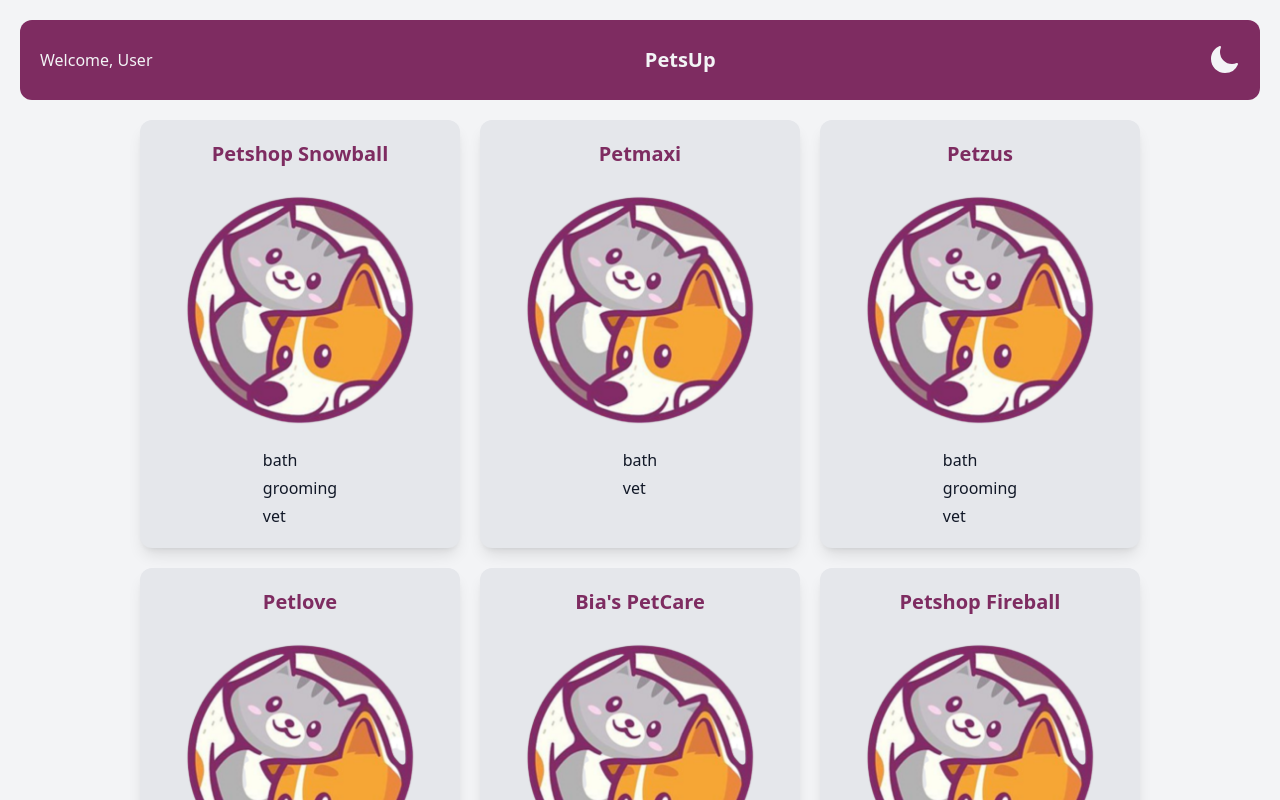
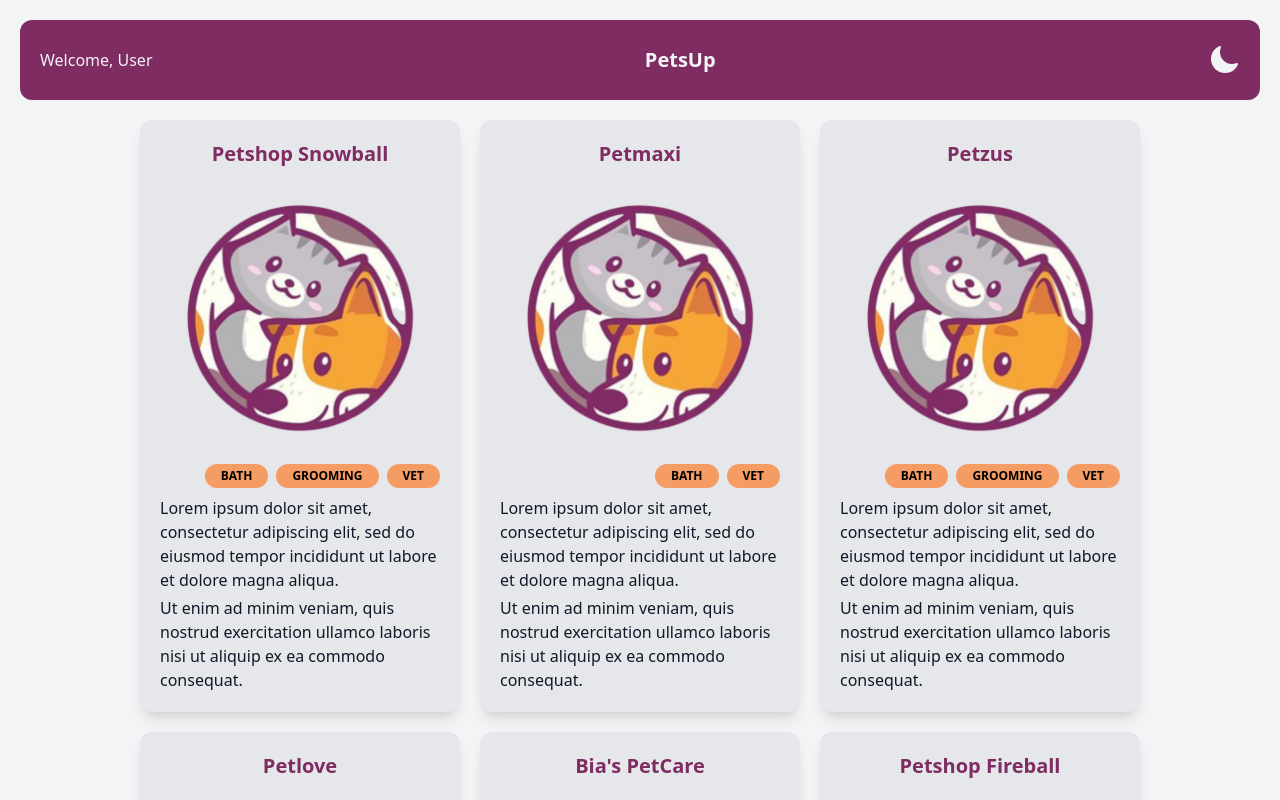
Before and after one commit to MauricioMSoares/react-tailwind, a React (Vite) app: page / in a window 1280 px wide. Shown: the top 800 px of the page. Built offline with nearby package versions, Linux system fonts and the light colour scheme.

Commit message:
feat: updated bio exbition to sections and customized services tags

```diff
--- a/index.html
+++ b/index.html
@@ -2,7 +2,7 @@
 <html lang="en" class="">
   <head>
     <meta charset="UTF-8" />
-    <link rel="icon" type="image/png" href="" />
+    <link rel="icon" type="image/png" href="PETSUP-LOGO-ICON.png" />
     <meta name="viewport" content="width=device-width, initial-scale=1.0" />
     <title>PetsUp</title>
   </head>
--- a/petshops.json
+++ b/petshops.json
@@ -2,42 +2,58 @@
     {
         "name": "Petshop Snowball",
         "image": "/PETSUP-LOGO-ICON.png",
-        "bio": "Lorem ipsum dolor sit amet, consectetur adipiscing elit, sed do eiusmod tempor incididunt ut labore et dolore magna aliqua. Ut enim ad minim veniam, quis nostrud exercitation ullamco laboris nisi ut aliquip ex ea commodo consequat.",
+        "bio": [
+            "Lorem ipsum dolor sit amet, consectetur adipiscing elit, sed do eiusmod tempor incididunt ut labore et dolore magna aliqua.",
+            "Ut enim ad minim veniam, quis nostrud exercitation ullamco laboris nisi ut aliquip ex ea commodo consequat."
+        ],
         "services": ["bath", "grooming", "vet"],
         "alt": "Petshop's profile icon"
     },
     {
         "name": "Petmaxi",
         "image": "/PETSUP-LOGO-ICON.png",
-        "bio": "Lorem ipsum dolor sit amet, consectetur adipiscing elit, sed do eiusmod tempor incididunt ut labore et dolore magna aliqua. Ut enim ad minim veniam, quis nostrud exercitation ullamco laboris nisi ut aliquip ex ea commodo consequat.",
+        "bio": [
+            "Lorem ipsum dolor sit amet, consectetur adipiscing elit, sed do eiusmod tempor incididunt ut labore et dolore magna aliqua.",
+            "Ut enim ad minim veniam, quis nostrud exercitation ullamco laboris nisi ut aliquip ex ea commodo consequat."
+        ],
         "services": ["bath", "vet"],
         "alt": "Petshop's profile icon"
     },
     {
         "name": "Petzus",
         "image": "/PETSUP-LOGO-ICON.png",
-        "bio": "Lorem ipsum dolor sit amet, consectetur adipiscing elit, sed do eiusmod tempor incididunt ut labore et dolore magna aliqua. Ut enim ad minim veniam, quis nostrud exercitation ullamco laboris nisi ut aliquip ex ea commodo consequat.",
+        "bio": [
+            "Lorem ipsum dolor sit amet, consectetur adipiscing elit, sed do eiusmod tempor incididunt ut labore et dolore magna aliqua.",
+            "Ut enim ad minim veniam, quis nostrud exercitation ullamco laboris nisi ut aliquip ex ea commodo consequat."
+        ],
         "services": ["bath", "grooming", "vet"],
         "alt": "Petshop's profile icon"
     },
     {
         "name": "Petlove",
         "image": "/PETSUP-LOGO-ICON.png",
-        "bio": "Lorem ipsum dolor sit amet, consectetur adipiscing elit, sed do eiusmod tempor incididunt ut labore et dolore magna aliqua. Ut enim ad minim veniam, quis nostrud exercitation ullamco laboris nisi ut aliquip ex ea commodo consequat.",
+        "bio": [
+            "Ut enim ad minim veniam, quis nostrud exercitation ullamco laboris nisi ut aliquip ex ea commodo consequat."
+        ],
         "services": ["bath", "grooming"],
         "alt": "Petshop's profile icon"
     },
     {
         "name": "Bia's PetCare",
         "image": "/PETSUP-LOGO-ICON.png",
-        "bio": "Lorem ipsum dolor sit amet, consectetur adipiscing elit, sed do eiusmod tempor incididunt ut labore et dolore magna aliqua. Ut enim ad minim veniam, quis nostrud exercitation ullamco laboris nisi ut aliquip ex ea commodo consequat.",
+        "bio": [
+            "Lorem ipsum dolor sit amet, consectetur adipiscing elit, sed do eiusmod tempor incididunt ut labore et dolore magna aliqua.",
+            "Ut enim ad minim veniam, quis nostrud exercitation ullamco laboris nisi ut aliquip ex ea commodo consequat."
+        ],
         "services": ["bath", "grooming", "vet"],
         "alt": "Petshop's profile icon"
     },
     {
         "name": "Petshop Fireball",
         "image": "/PETSUP-LOGO-ICON.png",
-        "bio": "Lorem ipsum dolor sit amet, consectetur adipiscing elit, sed do eiusmod tempor incididunt ut labore et dolore magna aliqua. Ut enim ad minim veniam, quis nostrud exercitation ullamco laboris nisi ut aliquip ex ea commodo consequat.",
+        "bio": [
+            "Lorem ipsum dolor sit amet, consectetur adipiscing elit, sed do eiusmod tempor incididunt ut labore et dolore magna aliqua."
+        ],
         "services": ["grooming", "vet"],
         "alt": "Petshop's profile icon"
     }
--- a/src/components/Petshop/Petshop.jsx
+++ b/src/components/Petshop/Petshop.jsx
@@ -1,12 +1,17 @@
 const Petshop = ({ name, image, bio, services, alt }) => {
     return (
         <>
-            <div className="p-5 bg-gray-200 dark:bg-gray-700 sm:rounded-xl sm:shadow-lg flex flex-col items-center">
+            <div className="p-5 bg-gray-200 dark:bg-gray-700 sm:rounded-xl sm:shadow-lg flex flex-col items-center gap-2">
                 <h3 className="text-xl text-petsup_purple dark:text-gray-200 font-bold">{name}</h3>
-                { image && <img className="sm:p-4" src={image} />}
-                { image && alt && <span className="sr-only">{alt}</span>}
+                {image && <img className="sm:p-4" src={image} />}
+                {image && alt && <span className="sr-only">{alt}</span>}
+                <div className="hidden w-full flex-row justify-end gap-2 sm:flex">
+                    {
+                        services.map(service => <span key={service} className="bg-petsup_orange dark:bg-petsup_purple px-4 py-1 rounded-full dark:text-gray-100 text-xs uppercase font-bold">{service}</span>)
+                    }
+                </div>
                 <div className="grid gap-1">
-                    {services.map((content, index) => <p key={index} className="text-gray-900 dark:text-gray-300">{content}</p>)}
+                    {bio.map((content, index) => <p key={index} className="text-gray-900 dark:text-gray-300">{content}</p>)}
                 </div>
             </div>
         </>
```
